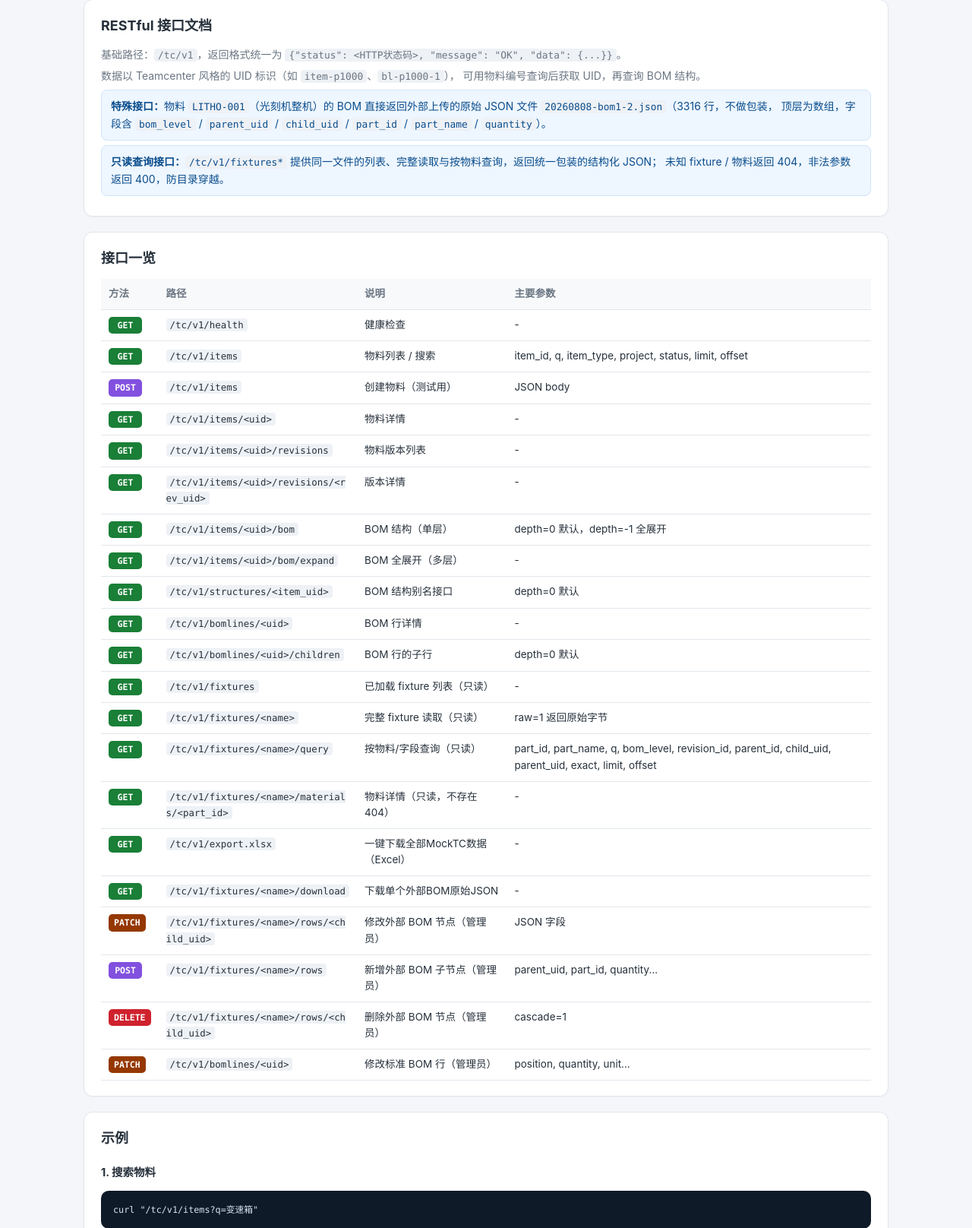
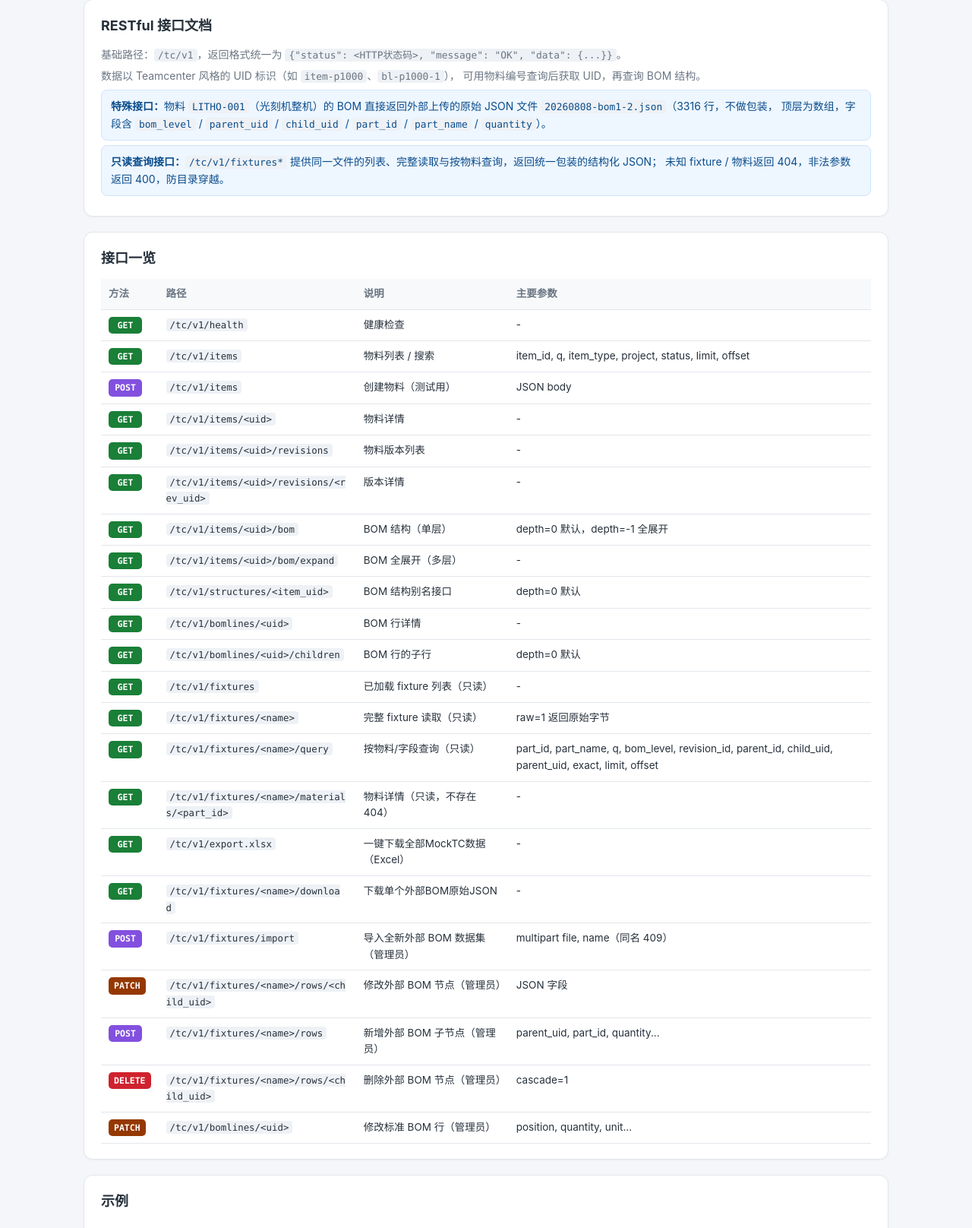
Before and after one commit to boristown/mocktc, a Flask app: page /api in a window 1280 px wide. Shown: the part 83-1699 px from the top of the page at 76% size. Run offline with Flask 2, Linux system fonts and the light colour scheme.

Commit message:
feat: add safe MockTC BOM import

```diff
--- a/mocktc_app/app.py
+++ b/mocktc_app/app.py
@@ -14,6 +14,7 @@ Runs on Python 3.6+ / Flask 2.0+.
 import json
 import hmac
 import hashlib
+import math
 import os
 import re
 import shutil
@@ -34,7 +35,7 @@ from flask import Flask, Response, g, jsonify, render_template, request, send_fi
 
 
 SERVICE_NAME = "Mock Teamcenter"
-SERVICE_VERSION = "1.2.0"
+SERVICE_VERSION = "1.3.0"
 API_PREFIX = "/tc/v1"
 
 BASE_DIR = os.path.dirname(os.path.abspath(__file__))
@@ -44,6 +45,9 @@ FIXTURE_DIR = os.environ.get("MOCKTC_FIXTURE_DIR", os.path.join(BASE_DIR, "fixtu
 FIXTURE_BOM_FILENAME = "20260808-bom1-2.json"
 FIXTURE_ITEM_UID = "item-litho-001"
 MAX_LOG_BODY = 5000  # characters stored per request/response body
+MAX_FIXTURE_ROWS = 20000
+MAX_FIXTURE_FIELDS = 64
+MAX_FIXTURE_FIELD_LENGTH = 4096
 
 
 def create_app():
@@ -365,7 +369,11 @@ def create_app():
             part_id = str(row.get("part_id") or "").strip()
             if not child_uid or not part_id:
                 raise ValueError("第 %d 行 child_uid 和 part_id 不能为空" % (index + 1))
+            if len(child_uid) > 256 or len(part_id) > 256:
+                raise ValueError("第 %d 行 child_uid 或 part_id 过长" % (index + 1))
             try:
+                if isinstance(row.get("bom_level", 0), bool):
+                    raise ValueError
                 level = int(row.get("bom_level", 0))
             except (TypeError, ValueError):
                 raise ValueError("第 %d 行 bom_level 必须为非负整数" % (index + 1))
@@ -388,6 +396,60 @@ def create_app():
                 raise ValueError("第 %d 行 parent_uid 不存在或指向自身" % (index + 1))
         if roots != 1:
             raise ValueError("BOM 必须且只能有一个根节点")
+
+    def validate_import_rows(rows):
+        """严格校验外部导入，同时保留合法的自定义标量字段。"""
+        if not isinstance(rows, list):
+            raise ValueError("BOM JSON 顶层必须是数组")
+        if len(rows) > MAX_FIXTURE_ROWS:
+            raise ValueError("BOM 数据不能超过 %d 行" % MAX_FIXTURE_ROWS)
+        validate_fixture_rows(rows)
+        known = {str(row.get("child_uid") or "").strip(): row for row in rows}
+        field_name_re = re.compile(r"^[A-Za-z_][A-Za-z0-9_.-]{0,63}$")
+        for index, row in enumerate(rows):
+            if len(row) > MAX_FIXTURE_FIELDS:
+                raise ValueError("第 %d 行字段数超过 %d" % (index + 1, MAX_FIXTURE_FIELDS))
+            for key, value in row.items():
+                if not isinstance(key, str) or not field_name_re.match(key):
+                    raise ValueError("第 %d 行包含非法字段名" % (index + 1))
+                if isinstance(value, (dict, list)):
+                    raise ValueError("第 %d 行字段只接受标量值" % (index + 1))
+                if isinstance(value, float) and not math.isfinite(value):
+                    raise ValueError("第 %d 行字段 %s 必须是有限数" % (index + 1, key))
+                if isinstance(value, str) and len(value) > MAX_FIXTURE_FIELD_LENGTH:
+                    raise ValueError("第 %d 行字段 %s 过长" % (index + 1, key))
+            if "quantity" in row and str(row.get("quantity") or "").strip():
+                try:
+                    quantity = float(row["quantity"])
+                    if not math.isfinite(quantity) or quantity <= 0:
+                        raise ValueError
+                except (TypeError, ValueError):
+                    raise ValueError("第 %d 行 quantity 必须是大于 0 的有限数" % (index + 1))
+            parent_uid = str(row.get("parent_uid") or "").strip()
+            if parent_uid:
+                parent_level = int(known[parent_uid].get("bom_level") or 0)
+                if int(row["bom_level"]) != parent_level + 1:
+                    raise ValueError("第 %d 行 bom_level 必须比父节点大 1" % (index + 1))
+
+    def create_fixture_exclusive(name, rows):
+        """同目录原子新建 fixture；硬链提交保证同名时绝不覆盖。"""
+        validate_import_rows(rows)
+        path = os.path.join(FIXTURE_DIR, name)
+        temp_path = "%s.import.%s" % (path, uuid.uuid4().hex)
+        try:
+            with open(temp_path, "x", encoding="utf-8") as handle:
+                json.dump(rows, handle, ensure_ascii=False, indent=1)
+                handle.write("\n")
+                handle.flush()
+                os.fsync(handle.fileno())
+            os.chmod(temp_path, 0o644)
+            try:
+                os.link(temp_path, path)
+            except FileExistsError:
+                raise FileExistsError("同名 BOM 数据集已存在")
+        finally:
+            if os.path.exists(temp_path):
+                os.unlink(temp_path)
 
     def persist_fixture(name, rows):
         validate_fixture_rows(rows)
@@ -1149,6 +1211,48 @@ def create_app():
         response.headers["Content-Disposition"] = 'attachment; filename="%s"' % name
         response.headers["X-Content-Type-Options"] = "nosniff"
         return response
+
+    @app.route(API_PREFIX + "/fixtures/import", methods=["POST"])
+    def import_fixture_file():
+        denied = require_admin()
+        if denied is not None:
+            return denied
+        uploaded = request.files.get("file")
+        if uploaded is None or not uploaded.filename:
+            return api_err(400, "请选择 BOM JSON 文件")
+        name = str(request.form.get("name") or uploaded.filename or "").strip()
+        if len(name) > 128 or not fixture_name_ok(name) or not name.lower().endswith(".json"):
+            return api_err(400, "数据集名称必须是有效的 .json 文件名，不得包含路径")
+        raw = uploaded.read(app.config["MAX_CONTENT_LENGTH"] + 1)
+        if not raw:
+            return api_err(400, "BOM JSON 文件不能为空")
+        if len(raw) > app.config["MAX_CONTENT_LENGTH"]:
+            return api_err(413, "BOM JSON 文件超过 2 MiB 限制")
+        try:
+            text = raw.decode("utf-8-sig")
+            rows = json.loads(text)
+            validate_import_rows(rows)
+        except UnicodeDecodeError:
+            return api_err(400, "BOM JSON 必须使用 UTF-8 编码")
+        except (ValueError, TypeError) as exc:
+            return api_err(400, str(exc))
+        with fixture_write_lock():
+            if os.path.lexists(os.path.join(FIXTURE_DIR, name)):
+                return api_err(409, "同名 BOM 数据集已存在，导入不会覆盖已有数据")
+            try:
+                create_fixture_exclusive(name, rows)
+            except FileExistsError as exc:
+                return api_err(409, str(exc))
+            except ValueError as exc:
+                return api_err(400, str(exc))
+        root = next(row for row in rows if not str(row.get("parent_uid") or "").strip())
+        summary = {
+            "name": name, "rows": len(rows),
+            "item_id": str(root.get("part_id") or ""),
+            "part_name": str(root.get("part_name") or ""),
+        }
+        record_change("import", "fixture", name, after=summary)
+        return jsonify({"status": 201, "message": "BOM 数据集已导入", "data": summary}), 201
 
     @app.route(API_PREFIX + "/export.xlsx", methods=["GET"])
     def export_all_data_xlsx():
--- a/mocktc_app/static/app.js
+++ b/mocktc_app/static/app.js
@@ -26,6 +26,21 @@
         return body;
       });
   }
+
+  var fixtureImportForm = document.getElementById("fixture-import-form");
+  if (fixtureImportForm) fixtureImportForm.addEventListener("submit", function (event) {
+    event.preventDefault();
+    var fileInput = document.getElementById("fixture-import-file");
+    if (!fileInput || !fileInput.files || !fileInput.files[0]) return toast("请选择 BOM JSON 文件", true);
+    var body = new FormData();
+    body.append("file", fileInput.files[0]);
+    var name = String((document.getElementById("fixture-import-name") || {}).value || "").trim();
+    if (name) body.append("name", name);
+    fetch("/tc/v1/fixtures/import", {method: "POST", body: body, credentials: "same-origin"})
+      .then(parseResponse)
+      .then(function () { toast("BOM 数据集已安全导入"); window.setTimeout(function () { location.reload(); }, 450); })
+      .catch(function (error) { toast(error.message, true); });
+  });
 
   document.addEventListener("click", function (event) {
     var btn = event.target.closest(".toggle-body");
--- a/mocktc_app/static/style.css
+++ b/mocktc_app/static/style.css
@@ -158,6 +158,9 @@ main.container { padding-top: 26px; padding-bottom: 60px; }
 .nowrap { white-space: nowrap; }
 .q { color: var(--muted); font-size: 11.5px; font-family: var(--mono); word-break: break-all; }
 .empty { text-align: center; color: var(--muted); padding: 26px !important; }
+.fixture-import-form { display: flex; align-items: end; gap: 12px; flex-wrap: wrap; margin-top: 16px; padding-top: 14px; border-top: 1px solid var(--border); }
+.fixture-import-form label { display: flex; flex-direction: column; gap: 5px; color: var(--muted); font-size: 12px; }
+.fixture-import-form input { min-width: 260px; padding: 8px 10px; border: 1px solid var(--border); border-radius: 7px; background: #fff; color: var(--text); }
 
 /* method / status badges */
 .m {
--- a/mocktc_app/templates/api.html
+++ b/mocktc_app/templates/api.html
@@ -40,6 +40,7 @@
       <tr><td><span class="m m-get">GET</span></td><td><code>{{ api_prefix }}/fixtures/&lt;name&gt;/materials/&lt;part_id&gt;</code></td><td>物料详情（只读，不存在 404）</td><td>-</td></tr>
       <tr><td><span class="m m-get">GET</span></td><td><code>{{ api_prefix }}/export.xlsx</code></td><td>一键下载全部MockTC数据（Excel）</td><td>-</td></tr>
       <tr><td><span class="m m-get">GET</span></td><td><code>{{ api_prefix }}/fixtures/&lt;name&gt;/download</code></td><td>下载单个外部BOM原始JSON</td><td>-</td></tr>
+      <tr><td><span class="m m-post">POST</span></td><td><code>{{ api_prefix }}/fixtures/import</code></td><td>导入全新外部 BOM 数据集（管理员）</td><td>multipart file, name（同名 409）</td></tr>
       <tr><td><span class="m m-patch">PATCH</span></td><td><code>{{ api_prefix }}/fixtures/&lt;name&gt;/rows/&lt;child_uid&gt;</code></td><td>修改外部 BOM 节点（管理员）</td><td>JSON 字段</td></tr>
       <tr><td><span class="m m-post">POST</span></td><td><code>{{ api_prefix }}/fixtures/&lt;name&gt;/rows</code></td><td>新增外部 BOM 子节点（管理员）</td><td>parent_uid, part_id, quantity...</td></tr>
       <tr><td><span class="m m-delete">DELETE</span></td><td><code>{{ api_prefix }}/fixtures/&lt;name&gt;/rows/&lt;child_uid&gt;</code></td><td>删除外部 BOM 节点（管理员）</td><td>cascade=1</td></tr>
```
Also changed, not shown: deployment/protected_launcher.py (+11 -0 lines), mocktc_app/templates/data.html (+11 -0 lines), tests/test_maintenance.py (+30 -0 lines), tests/test_protected_release.py (+34 -0 lines), README.md.
